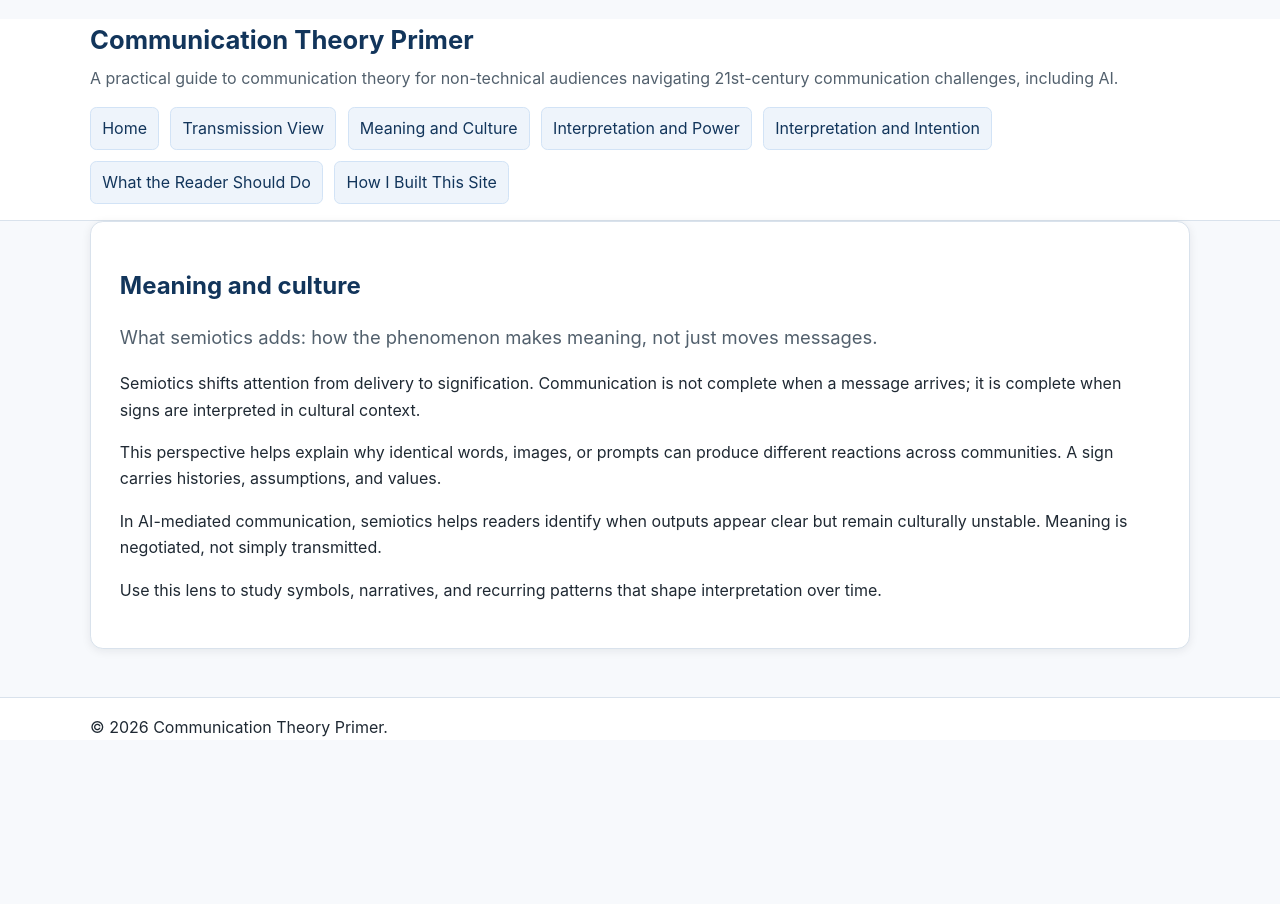
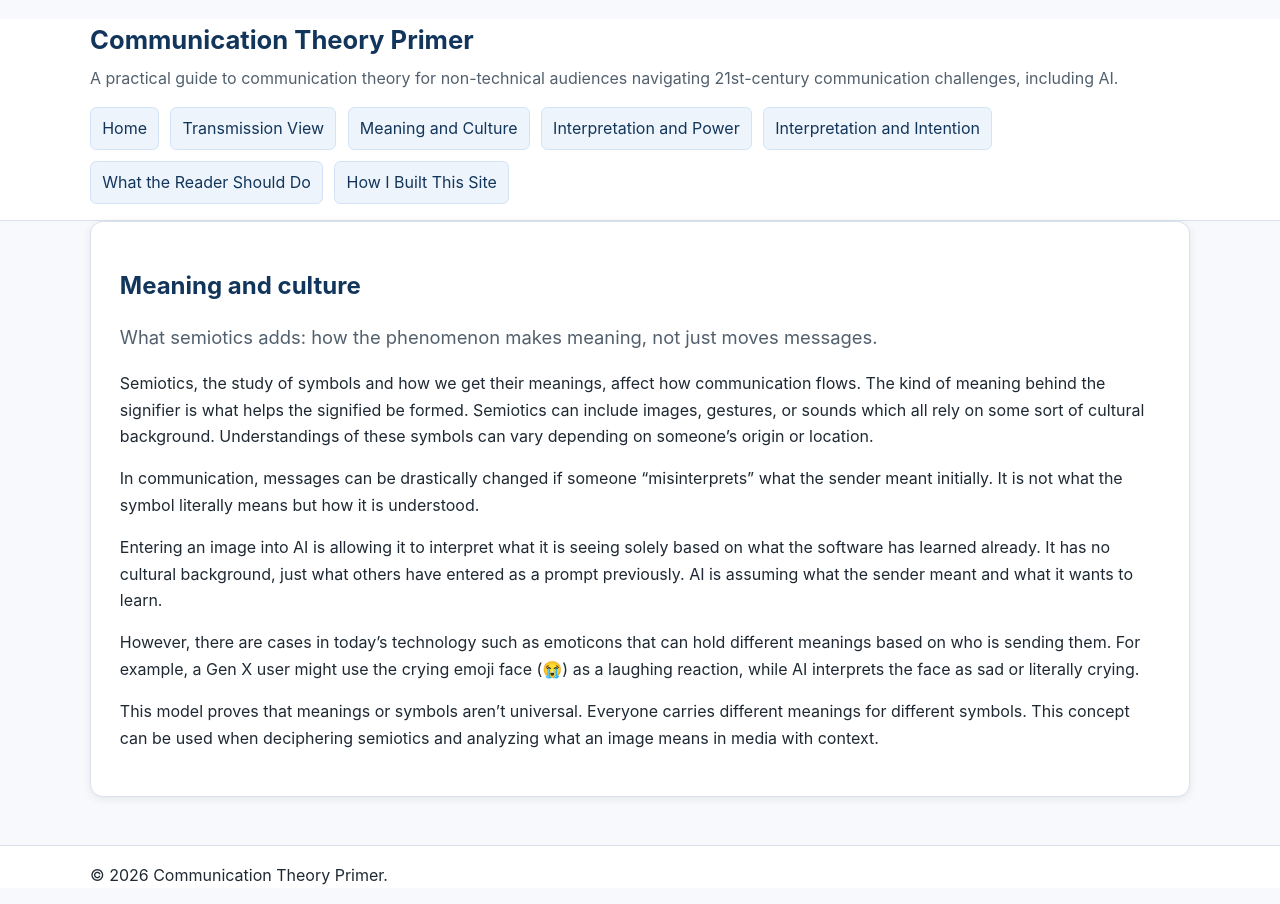
Before and after one commit to annaolszowy27/comm-primer, a Jekyll site: the page built from pages/meaning-and-culture.md, in a window 1280 px wide. Built offline with Jekyll 4.4.1, drawn with Linux system fonts in a browser that asks for light colours.

Commit message:
Update meaning-and-culture.md

```diff
--- a/pages/meaning-and-culture.md
+++ b/pages/meaning-and-culture.md
@@ -4,10 +4,12 @@ lead: "What semiotics adds: how the phenomenon makes meaning, not just moves mes
 permalink: /pages/meaning-and-culture/
 ---
 
-Semiotics shifts attention from delivery to signification. Communication is not complete when a message arrives; it is complete when signs are interpreted in cultural context.
+Semiotics, the study of symbols and how we get their meanings, affect how communication flows. The kind of meaning behind the signifier is what helps the signified be formed. Semiotics can include images, gestures, or sounds which all rely on some sort of cultural background. Understandings of these symbols can vary depending on someone’s origin or location.
 
-This perspective helps explain why identical words, images, or prompts can produce different reactions across communities. A sign carries histories, assumptions, and values.
+In communication, messages can be drastically changed if someone “misinterprets” what the sender meant initially. It is not what the symbol literally means but how it is understood.
 
-In AI-mediated communication, semiotics helps readers identify when outputs appear clear but remain culturally unstable. Meaning is negotiated, not simply transmitted.
+Entering an image into AI is allowing it to interpret what it is seeing solely based on what the software has learned already. It has no cultural background, just what others have entered as a prompt previously. AI is assuming what the sender meant and what it wants to learn.
 
-Use this lens to study symbols, narratives, and recurring patterns that shape interpretation over time.
+However, there are cases in today’s technology such as emoticons that can hold different meanings based on who is sending them. For example, a Gen X user might use the crying emoji face (😭) as a laughing reaction, while AI interprets the face as sad or literally crying.
+
+This model proves that meanings or symbols aren’t universal. Everyone carries different meanings for different symbols. This concept can be used when deciphering semiotics and analyzing what an image means in media with context.
```
